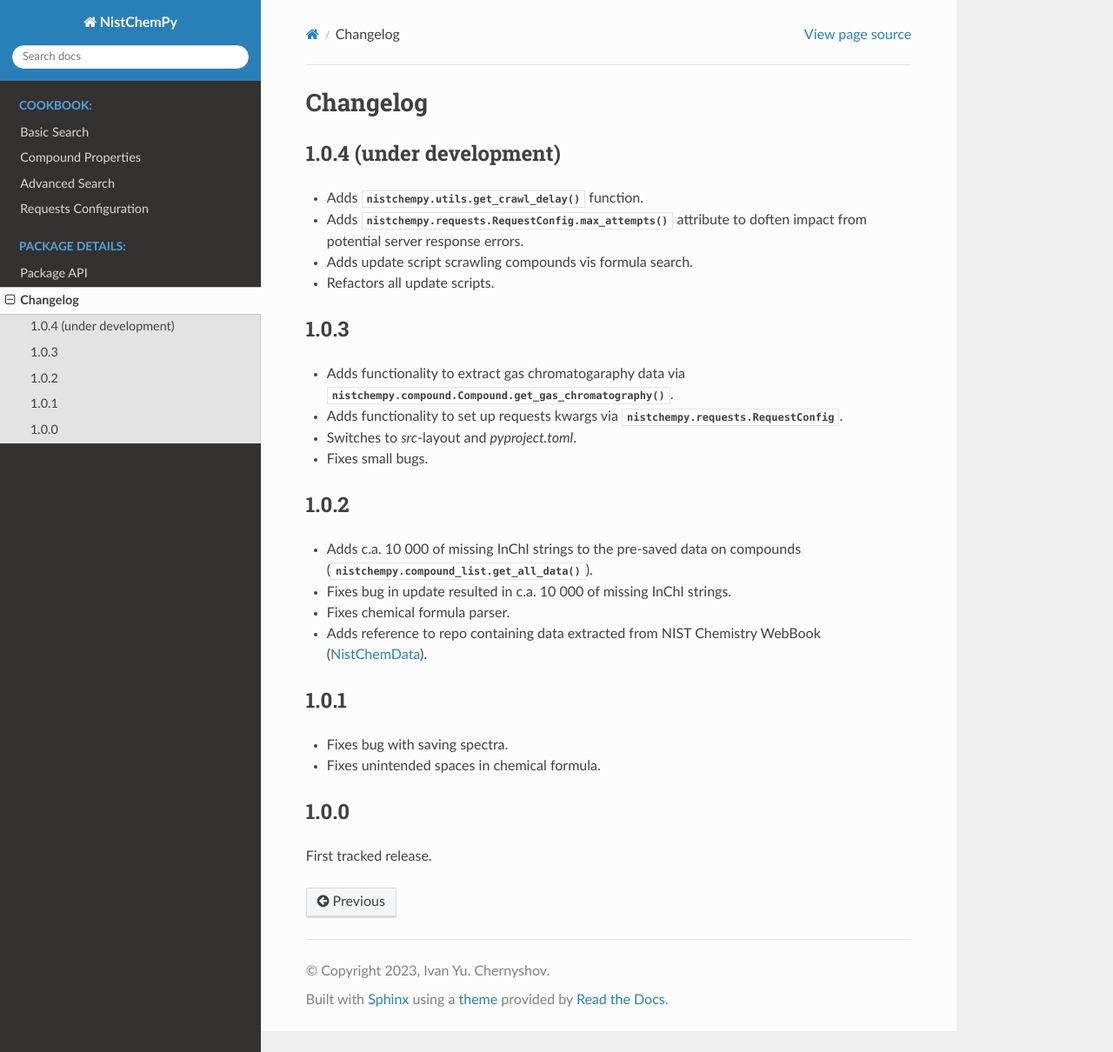
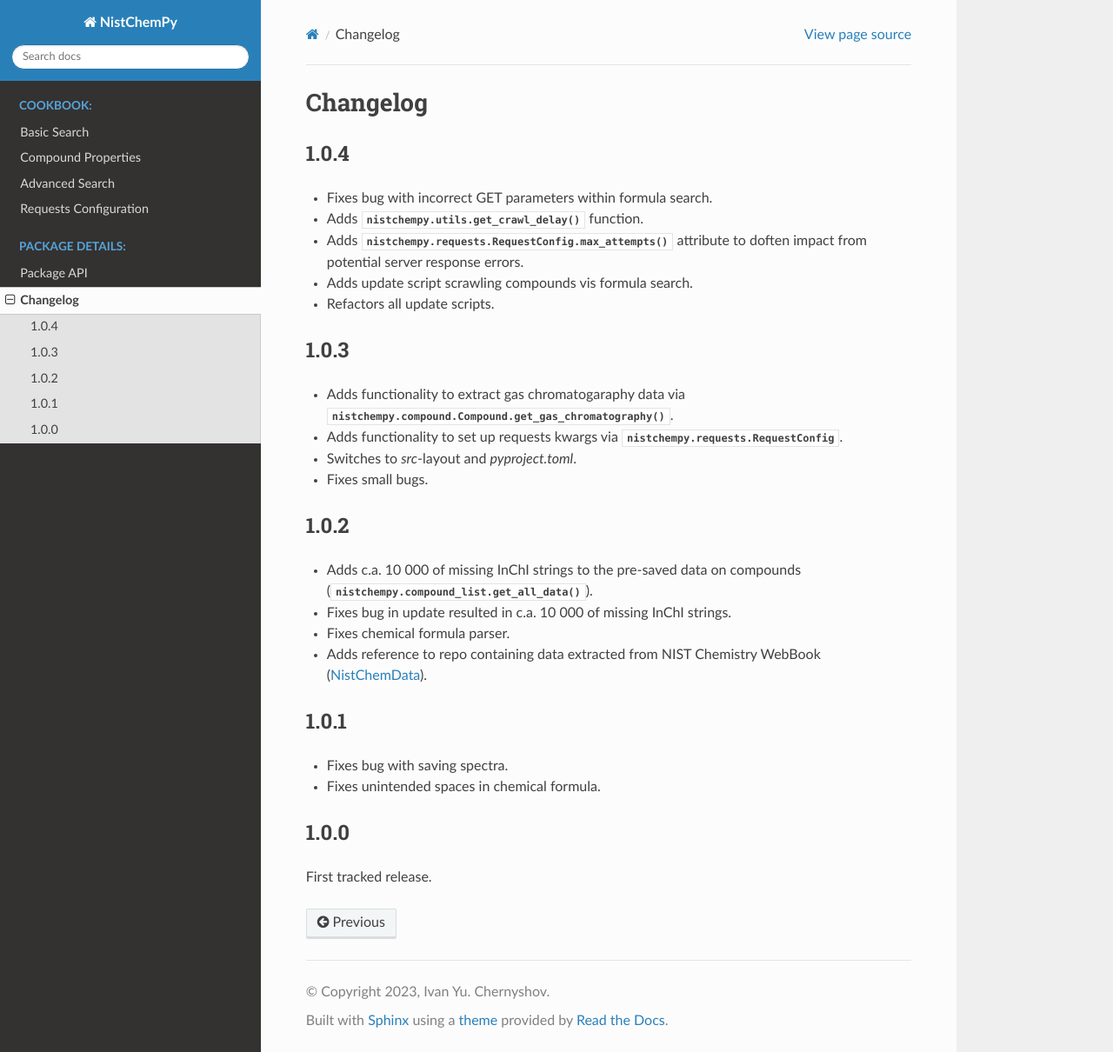
Before and after one commit to IvanChernyshov/NistChemPy, a Sphinx documentation site: the page built from docs/source/changelog.rst, in a window 1280 px wide and 1210 px high. Shown: the whole window at 87% size. Built offline with Sphinx 7.4.7 and the Read the Docs theme 3.1.0, drawn with Linux system fonts in a browser that asks for light colours.

Commit message:
Updates docs before 1.0.4 release

```diff
--- a/docs/source/changelog.rst
+++ b/docs/source/changelog.rst
@@ -1,8 +1,10 @@
 Changelog
 =========
 
-1.0.4 (under development)
--------------------------
+1.0.4
+-----
+
+* Fixes bug with incorrect GET parameters within formula search.
 
 * Adds :py:func:`nistchempy.utils.get_crawl_delay` function.
 
```
